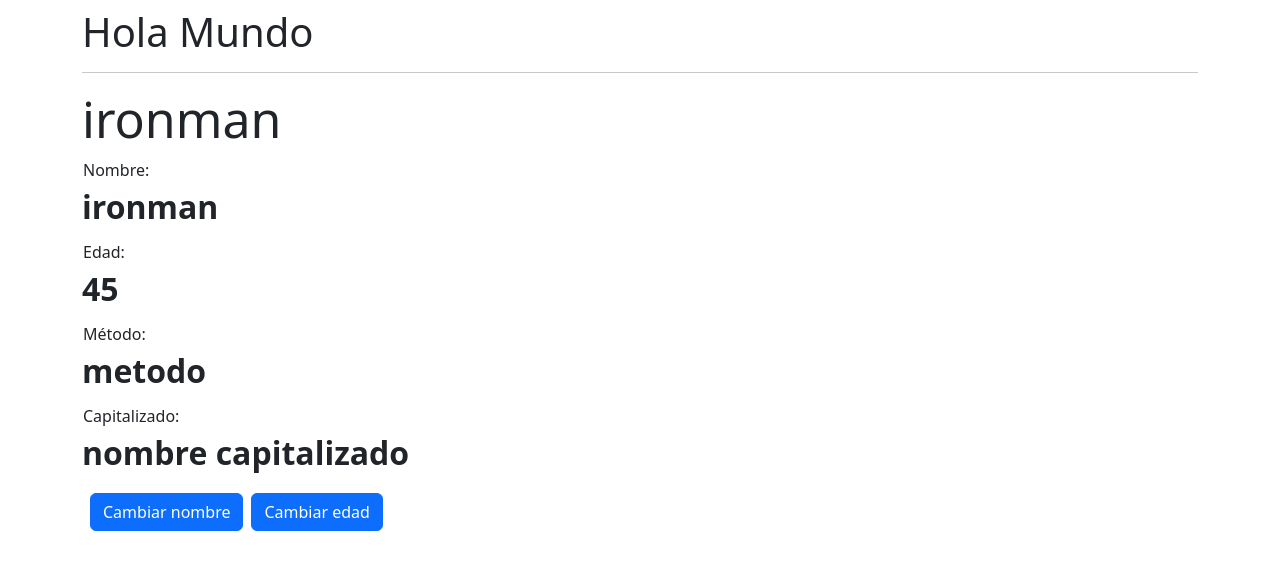
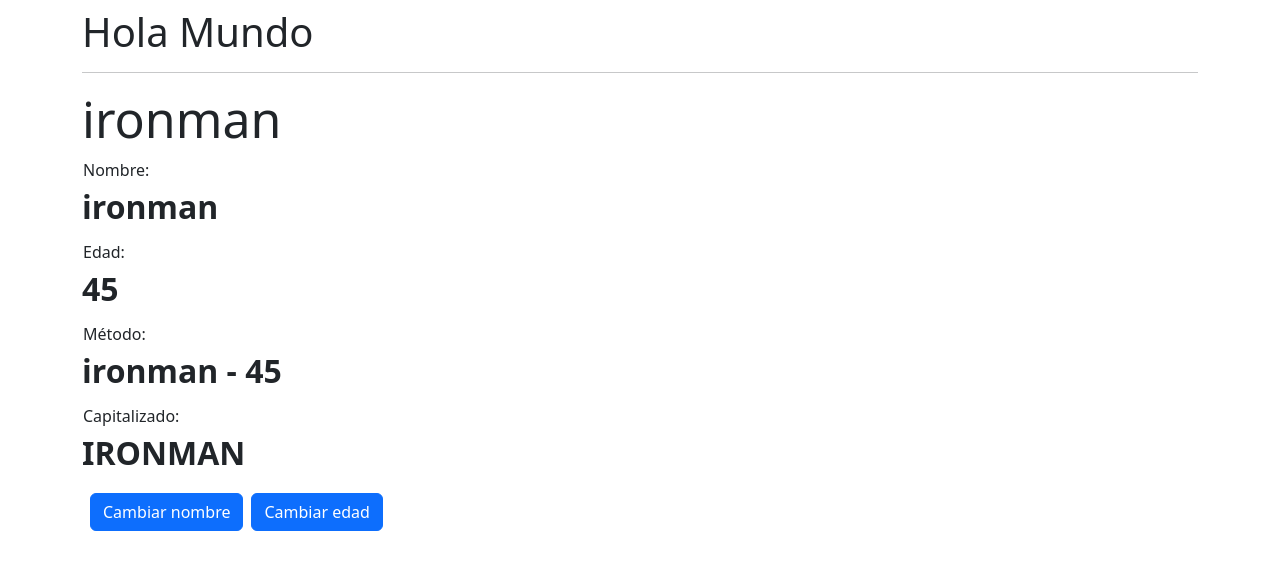
Before and after one commit to danielcarbajal16/Angular-Bases, an Angular app: page / in a window 1280 px wide. Shown: the top 570 px of the page. Built offline with nearby package versions, Linux system fonts and the light colour scheme.

Commit message:
New functions added to hero.component

```diff
--- a/src/app/heroes/hero/hero.component.html
+++ b/src/app/heroes/hero/hero.component.html
@@ -2,17 +2,17 @@
 
 <dl>
     <td>Nombre:</td>
-    <dd>{{name}}</dd>
+    <dd>{{ name }}</dd>
 
     <td>Edad:</td>
-    <dd>{{age}}</dd>
+    <dd>{{ age }}</dd>
 
     <td>Método:</td>
-    <dd>metodo</dd>
+    <dd>{{ getHeroDescription() }}</dd>
 
     <td>Capitalizado:</td>
-    <dd>nombre capitalizado</dd>
+    <dd>{{ capitalizeName }}</dd>
 </dl>
 
-<button class="btn btn-primary mx-2">Cambiar nombre</button>
-<button class="btn btn-primary">Cambiar edad</button>
+<button class="btn btn-primary mx-2" (click)="changeName()">Cambiar nombre</button>
+<button class="btn btn-primary" (click)="changeAge()">Cambiar edad</button>
--- a/src/app/heroes/hero/hero.component.ts
+++ b/src/app/heroes/hero/hero.component.ts
@@ -8,4 +8,20 @@ import { Component } from '@angular/core';
 export class HeroComponent {
   public name: string = 'ironman';
   public age: number = 45;
+
+  get capitalizeName(): string {
+    return this.name.toUpperCase();
+  }
+
+  getHeroDescription(): string {
+    return `${this.name} - ${ this.age }`;
+  }
+
+  changeName(): void {
+    this.name = 'Hulk'
+  }
+
+  changeAge(): void {
+    this.age = 38;
+  }
 }
```
